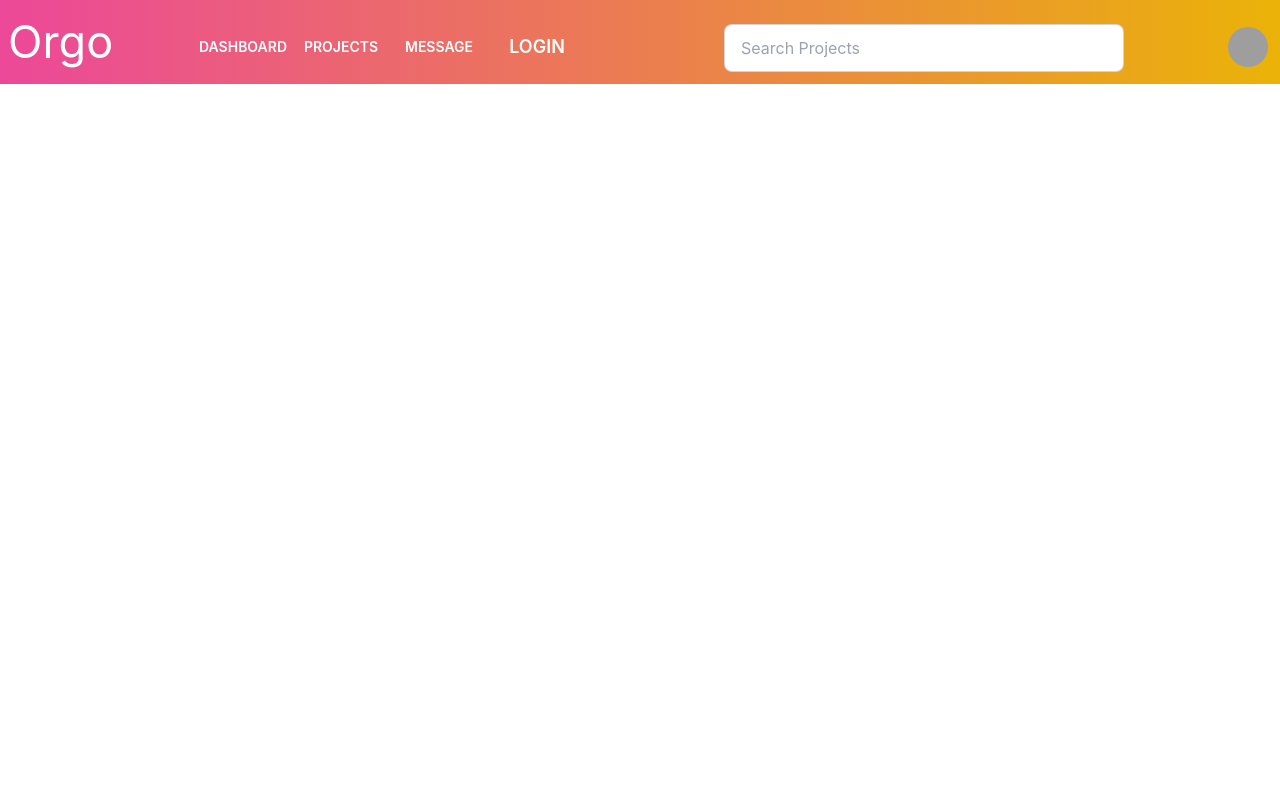
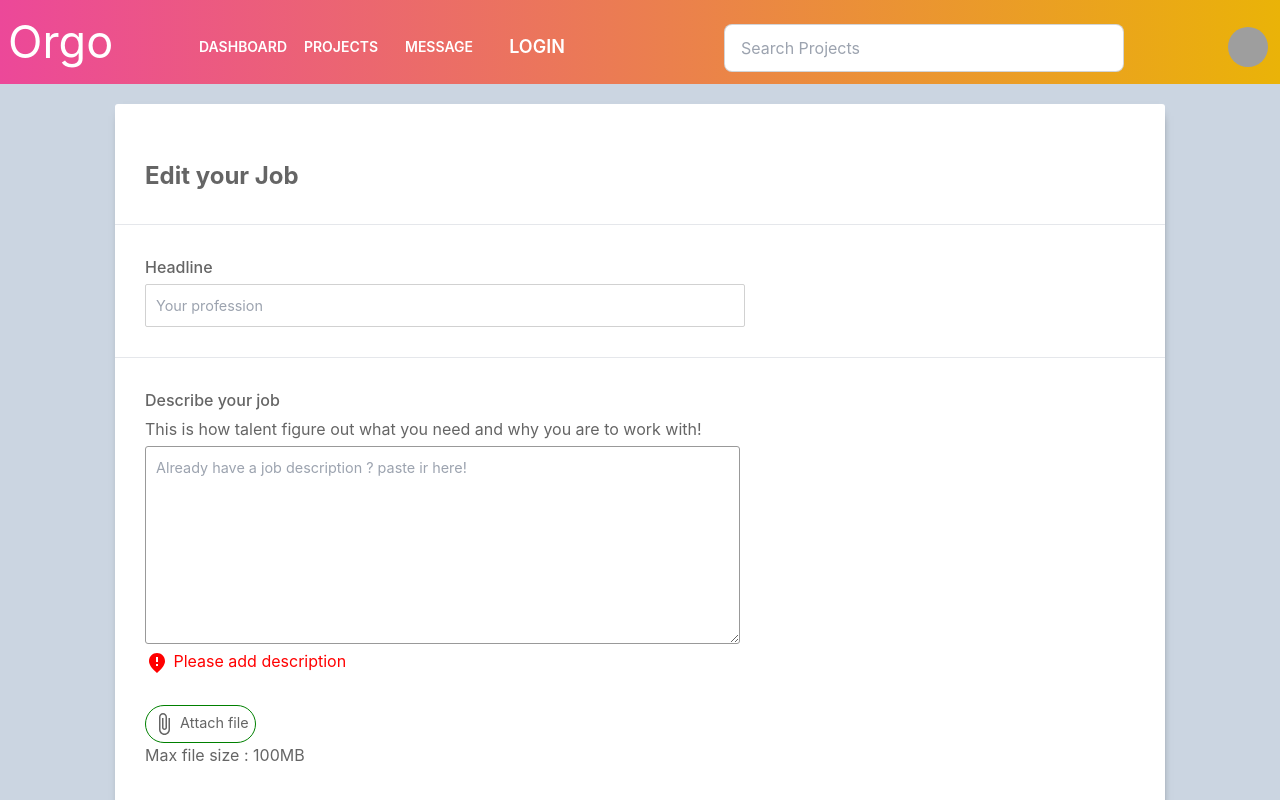
Before and after one commit to MuhammadKhan3/Orgo, a React (Create React App) app in the folder frontend/: page /edit-job in a window 1280 px wide. Shown: the top 800 px of the page. Built offline with nearby package versions, Linux system fonts and the light colour scheme; grey boxes are pictures that could not be loaded.

Commit message:
create-job

```diff
--- a/frontend/src/components/FileUploader.jsx
+++ b/frontend/src/components/FileUploader.jsx
@@ -1,26 +1,32 @@
 import React from "react";
 import AttachFileIcon from "@mui/icons-material/AttachFile";
 import { useState } from "react";
-
+import {useSelector,useDispatch} from 'react-redux'
+import {job_action} from './redux/slice/jobSlice'
 function FileUploader(props) {
+  const file=useSelector(state=>state.jobSlice.file);
+  const dispatch=useDispatch();
   const hiddenFileInput = React.useRef(null);
 
   const handleClick = (event) => {
     hiddenFileInput.current.click();
   };
 
-  const handleChange = (event) => {
-    const fileUploaded = event.target.files[0];
-    props.handleFile(fileUploaded);
+  const handleChange = async(event) => {
+      const [...FileList] = event.target.files;
+
+      dispatch(job_action.setfile([...FileList]))
   };
 
   return (
     <>
+
       <button onClick={handleClick} style={{border:"1px solid green", padding:"6px", borderRadius:"20px", fontSize:"0.9em",color: "#656565"}} >
         <AttachFileIcon /> Attach file
       </button>
       <input
         type="file"
+        multiple
         ref={hiddenFileInput}
         onChange={handleChange}
         style={{ display: "none" }}
--- a/frontend/src/components/MultiSelection.jsx
+++ b/frontend/src/components/MultiSelection.jsx
@@ -1,8 +1,10 @@
 import React from "react";
 import Multiselect from "multiselect-react-dropdown";
 import '../components/multiSelection.css'
+import {useDispatch,useSelector} from 'react-redux';
+import { job_action } from "./redux/slice/jobSlice";
+const state = {
 
-const state = {
   options: [
     { name: "React", id: 1 },
     { name: "Node", id: 2 },
@@ -17,17 +19,20 @@ const state = {
 };
 
 function MultiSelection() {
+  const dispatch=useDispatch();
+  const skill=useSelector(state=>state.jobSlice.skill);
   function onSelect(selectedList, selectedItem) {
-    console.log("Hello");
+    dispatch(job_action.setskill(selectedList))
   }
   function onRemove(selectedList, removedItem) {
-    console.log("Hello");
+    console.log(selectedList);
+    dispatch(job_action.setskill(selectedList))
   }
   return (
     <Multiselect
       className="multi-select"
       options={state.options} // Options to display in the dropdown
-      selectedValues={state.selectedValue} // Preselected value to persist in dropdown
+      selectedValues={skill} // Preselected value to persist in dropdown
       onSelect={onSelect} // Function will trigger on select event
       onRemove={onRemove} // Function will trigger on remove event
       displayValue="name" // Property name to display in the dropdown options
--- a/frontend/src/components/createJob/CreateJobCompo.jsx
+++ b/frontend/src/components/createJob/CreateJobCompo.jsx
@@ -8,16 +8,37 @@ import CreateTwoToneIcon from "@mui/icons-material/CreateTwoTone";
 import CategoryPop from "../popups/CategoryPop";
 import SkillListPop from "../popups/SkillListPop";
 import BudgetPop from "../popups/BudgetPop";
+import { useDispatch,useSelector } from "react-redux";
+import { job_action } from "../redux/slice/jobSlice";
 
 const skillList = ["MongoDb", "Node", "React", "Api", "GraphQL"];
 function CreateJobCompo() {
+  const dispatch=useDispatch();
+  const heading=useSelector(state=>state.jobSlice.heading);
+  const description=useSelector(state=>state.jobSlice.description);
+  const files=useSelector(state=>state.jobSlice.file);
+  const category=useSelector(state=>state.jobSlice.category);
+  const skill=useSelector(state=>state.jobSlice.skill);
+  const min=useSelector(state=>state.jobSlice.min);
+  const max=useSelector(state=>state.jobSlice.max);
+
+
+
+
   const [categoryPop, setCategoryPop] = useState(false);
   const [skillPop, setSkillPop] = useState(false);
   const [budgetPop, setBudgetPop] = useState(false);
+  // const [description, setDescription] = useState("");
 
-  const [description, setDescription] = useState("");
+
+
+  const handleheading=(e)=>{
+    dispatch(job_action.setheading(e.target.value))
+  }
+
   const handleDescription = (e) => {
-    setDescription(e.target.value);
+    dispatch(job_action.setdescription(e.target.value))
+
   };
 
   const handleCategoryPop = () => {
@@ -32,6 +53,11 @@ function CreateJobCompo() {
     setBudgetPop(!budgetPop);
   };
 
+  const savehandler=()=>{
+    console.log('ho')
+    console.log(heading,description,files,skill,category,min,max)
+  }
+
   return (
     <div className="create-main-head">
       <br />
@@ -44,6 +70,7 @@ function CreateJobCompo() {
         <input
           className="head-input"
           type="text"
+          onChange={handleheading}
           placeholder="Your profession"
         />
       </div>
@@ -81,6 +108,9 @@ function CreateJobCompo() {
       <div className="attach-file">
         <FileUploader />
         <p>Max file size : 100MB</p>
+        {files.map((file)=>{
+          return <li>{file.name}</li>
+        })}
       </div>
       <br />
       <hr />
@@ -164,7 +194,7 @@ function CreateJobCompo() {
           }}
         >
           <Button content="Cancle Job" />
-          <Button content="Create Job" />
+          <Button content="Create Job" handle={savehandler} />
         </div>
       </div>
       {categoryPop ? <CategoryPop handleClose={handleCategoryPop} /> : null}
--- a/frontend/src/components/muiComponents/MuiDropDown.jsx
+++ b/frontend/src/components/muiComponents/MuiDropDown.jsx
@@ -28,9 +28,10 @@ export default function MultipleSelectPlaceholder({
   ability,
   setdata,
 }) {
+  const theme = useTheme();
   const dispatch=useDispatch();
-  const theme = useTheme();
   const [languageName, setLanguageName] = React.useState([]);
+  console.log(languages)
   function getStyles(language, languageName, theme) {
     return {
       fontWeight:
--- a/frontend/src/components/popups/CategoryPop.jsx
+++ b/frontend/src/components/popups/CategoryPop.jsx
@@ -2,13 +2,18 @@ import React from "react";
 import "../popups/popup.css";
 import Button from "../button/Button";
 import MuiDropDown from "../muiComponents/MuiDropDown";
-
+import {useSelector,useDispatch} from 'react-redux';
+import { job_action } from "../redux/slice/jobSlice";
 const category = [
     "Full Stack Development",
     "React Native Developer"
 ];
 
 function CategoryPop({ handleClose }) {
+  const categorys=useSelector(state=>state.jobSlice.category);
+  console.log(categorys);
+
+
   return (
     <div className="main-box">
       <div style={{ width: "750px" }} className="popup-box">
@@ -24,7 +29,7 @@ function CategoryPop({ handleClose }) {
             marginBottom: "150px",
           }}
         >
-          <MuiDropDown text="Add Category" languages={category} ability={false} />
+          <MuiDropDown text="Add Category" languages={category} setdata={job_action.setcategory}  ability={false} />
         </div>
         <div className="button-container">
           <Button className="cancel" content="Cancel" handle={handleClose} />
--- a/frontend/src/components/redux/slice/jobSlice.js
+++ b/frontend/src/components/redux/slice/jobSlice.js
@@ -1,6 +1,6 @@
 import { createSlice } from '@reduxjs/toolkit'
 const initialState = {
-     jobs:[],searches:[]
+     jobs:[],searches:[],heading:'',description:'',file:[],category:'',skill:[],min:0,max:0,deletefile:[]
 }
 // slices
 //User slice we manage the registration process varaible
@@ -13,6 +13,30 @@ export const jobSlice = createSlice({
     },
     setsearches:(state,action)=>{
       state.searches=action.payload
+    },
+    setheading:(state,action)=>{
+      state.heading=action.payload;
+    },
+    setdescription:(state,action)=>{
+      state.description=action.payload;
+    },
+    setfile:(state,action)=>{
+      state.file=action.payload;
+    },
+    setcategory:(state,action)=>{
+      state.category=action.payload[0];
+    },
+    setskill:(state,action)=>{
+      state.skill=action.payload;
+    },
+    setminimum:(state,action)=>{
+      state.min=action.payload;
+    },
+    setmaximum:(state,action)=>{
+      state.max=action.payload;
+    },
+    setdeletefile:(state,action)=>{
+      state.deletefile=action.payload;
     }
   },
 })
--- a/frontend/src/components/redux/store.js
+++ b/frontend/src/components/redux/store.js
@@ -7,4 +7,7 @@ export const store = configureStore({
   reducer: {
       userSlice:userSlice.reducer,companySlice:companySlice.reducer,jobSlice:jobSlice.reducer
   },
+  middleware: (getDefaultMiddleware) => getDefaultMiddleware({
+    serializableCheck: false
+  }),
 })
--- a/frontend/src/components/routes/routerlink.js
+++ b/frontend/src/components/routes/routerlink.js
@@ -40,8 +40,8 @@ function RouterLink() {
         />
       )}
       <Route path="/project" element={<Search />} />
-      <Route path="/createjob" element={<CreateJob />} />
-      <Route path="editjob" element={<EditJob/>} />
+      <Route path="/create-job" element={<CreateJob />} />
+      <Route path="/edit-job" element={<EditJob/>} />
     </Routes>
   );
 }
```
Also changed, not shown: 2 other files (tests, documents, lock files or other folders).
